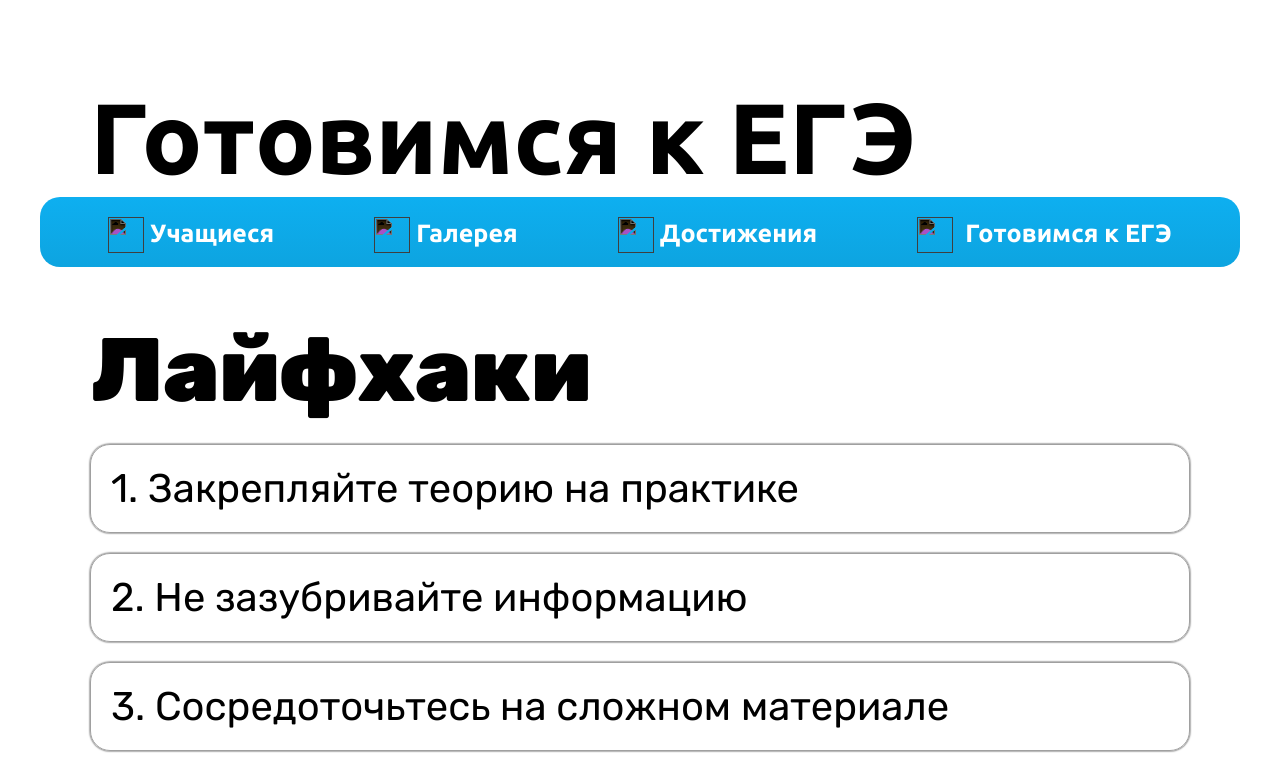
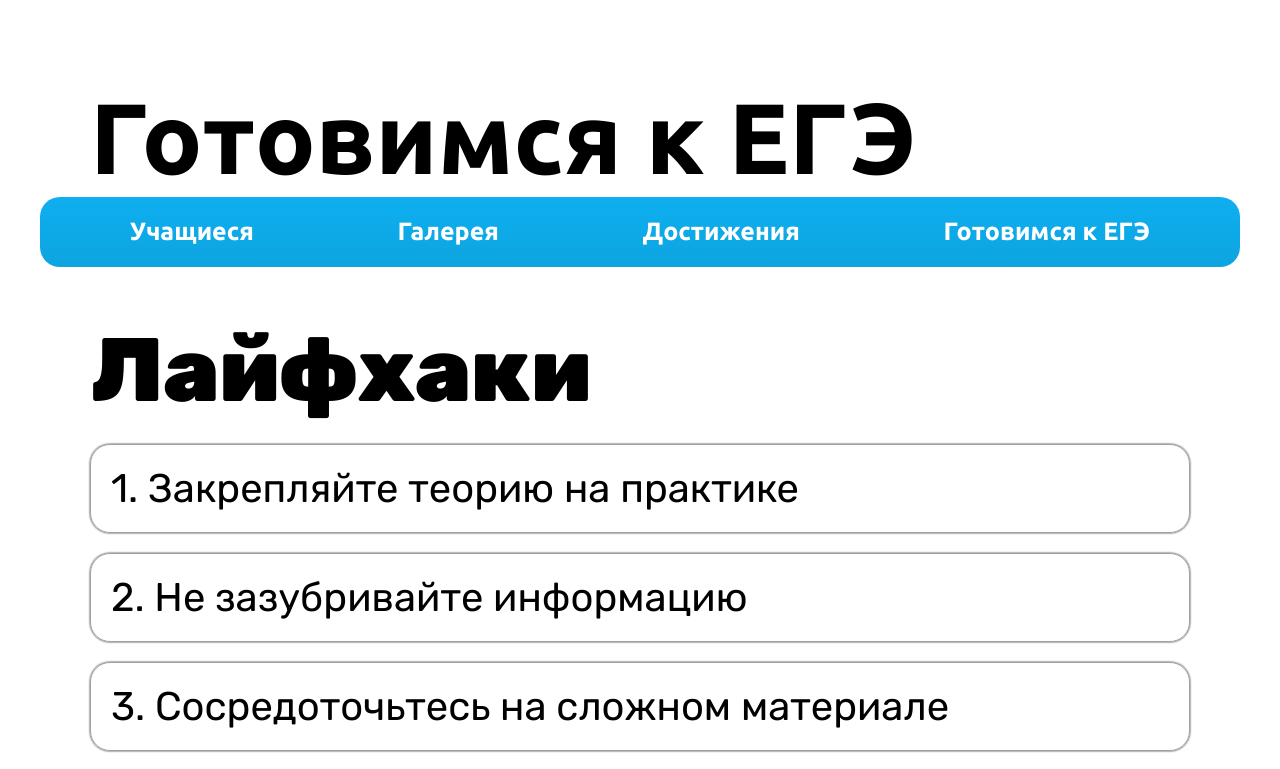
Before and after one commit to Gaiterr/class10.github.io, a plain HTML site: page ege.html in a window 1280 px wide. Shown: the top 769 px of the page. Drawn offline with Linux system fonts and the light colour scheme.

Commit message:
Update ege.html

```diff
--- a/ege.html
+++ b/ege.html
@@ -12,10 +12,10 @@
   <div class="head-menu">
     <div class="text-head-menu">
       <ul>
-        <li><a href="about-us.html"><img class="head-img" src="src/users" align="center">&nbspУчащиеся</a></li>
-        <li><a href="gallery.html"><img class="head-img" src="src/gallery" align="center">&nbspГалерея</a></li>
-        <li><a href="achivements.html"><img class="head-img" src="src/kubok" align="center">&nbspДостижения</a></li>
-        <li><a href="ege.html"><img class="head-img" src="src/ege" align="center">&nbsp Готовимся к ЕГЭ</a></li>
+        <li><a href="about-us.html">Учащиеся</a></li>
+        <li><a href="gallery.html">Галерея</a></li>
+        <li><a href="achivements.html">Достижения</a></li>
+        <li><a href="ege.html">Готовимся к ЕГЭ</a></li>
       </ul>
     </div>
   </div>
```
